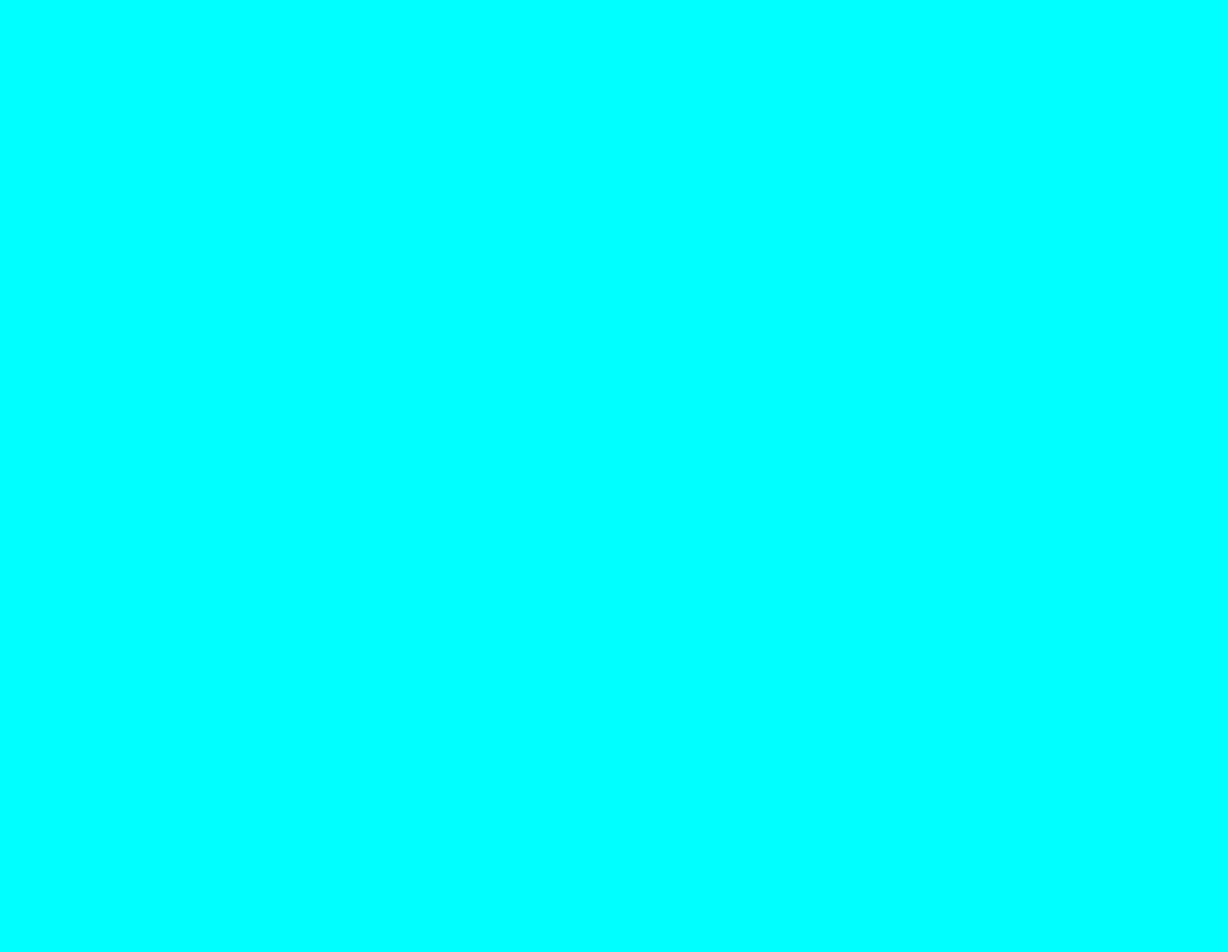
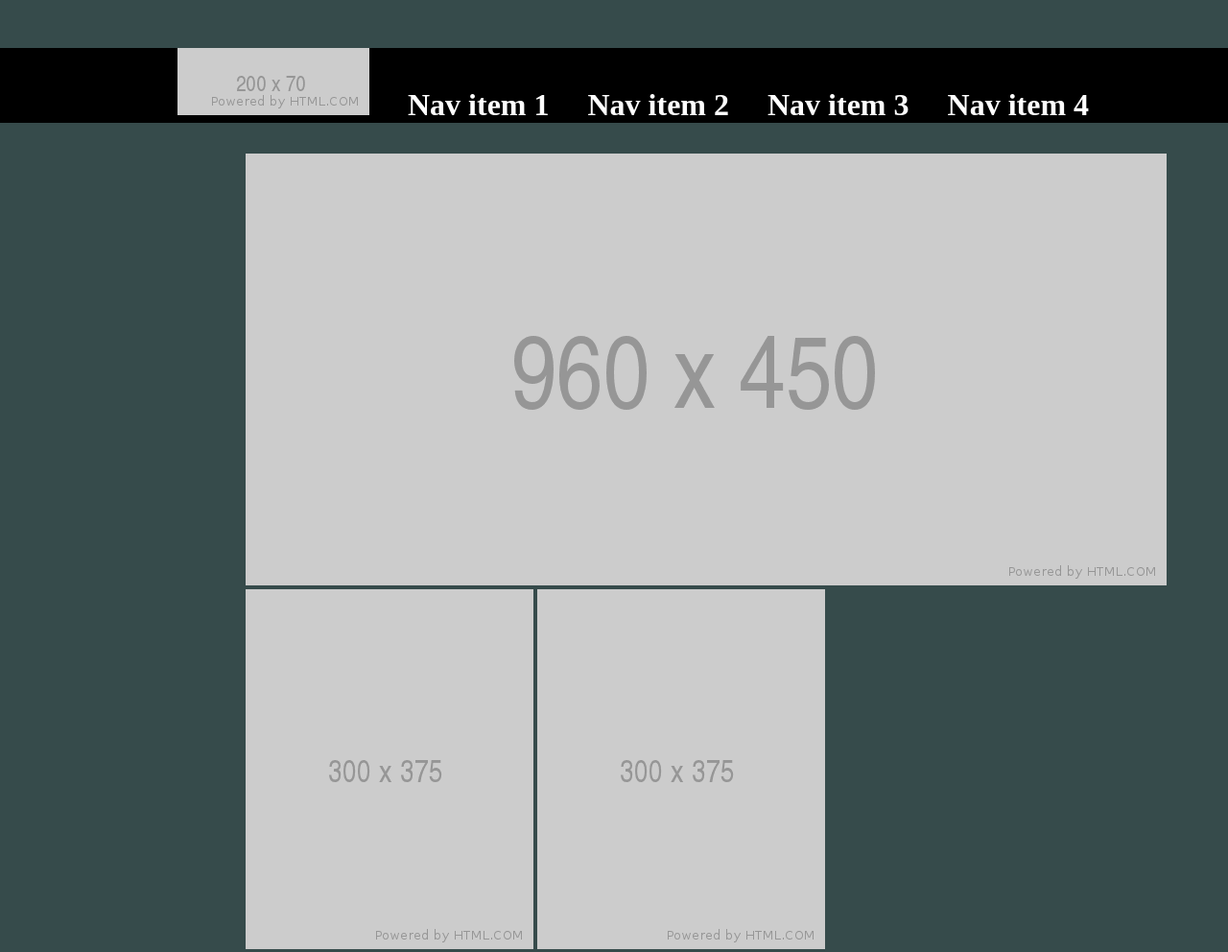
Before and after one commit to kushshrestha01/wirefame-exercise, a plain HTML site: page index.html in a window 1280 px wide. Shown: the top 992 px of the page at 96% size. Before the commit the page ends 800 px from the top, so only its background shows below. Drawn offline with Linux system fonts and the light colour scheme.

Commit message:
work on progess

```diff
--- a/css/style.css
+++ b/css/style.css
@@ -1,4 +1,34 @@
 
 body {
-  background-color: aqua;
+  background-color: rgb(54, 75, 75);
+  padding: 0;
+  margin: 0;
+  width:100%;
 }
+main {
+  width: 60%;
+  margin: 0 auto;
+}
+
+
+main div img:first-child {
+  margin-bottom: 30px;
+}
+
+header {
+  background-color: black;
+  color:white;
+  text-align: center;
+  margin-top: 50px;
+  border-top: 50px;
+}
+
+footer {
+  background-color: black;
+}
+
+li {
+  display: inline;
+}
+
+/* box */
--- a/index.html
+++ b/index.html
@@ -3,9 +3,33 @@
 <head>
   <title>Page Title</title>
   <link rel="stylesheet" href="css/style.css">
-  <script src="js/app.js"></script>
 </head>
 <body>
-
+  <header>
+    <h1>
+      <ul>
+        <img src="image/200x70.png" alt="200x70">
+        <li> &emsp;Nav item 1</li>
+        <li> &emsp;Nav item 2</li>
+        <li> &emsp;Nav item 3</li>
+        <li> &emsp;Nav item 4</li>
+      </ul>
+    </h1>
+  </header>
+  <main>
+    <!-- <div>  -->
+      <img src="image/960x450.png" alt="960x450">
+      <img src="image/300x375.png" alt="300x375">
+      <img src="image/300x375.png" alt="300x375">
+      <img src="image/300x375.png" alt="300x375">
+      <img src="image/480x400.png" alt="480x400">
+      <p>Feature Section Heading</p>
+      <p></p>
+    <!-- </div> -->
+  </main>
+  <footer>
+    <h2>this is footer</h2>
+  </footer>
+  <script src="js/app.js"></script>
 </body>
 </html>
--- a/js/app.js
+++ b/js/app.js
@@ -1,2 +1,2 @@
 'use strict';
-alert('Hi js is linked.');
+//alert('Hi js is linked.');
```
Also changed, not shown: image/200x70.png (added), image/300x375.png (added), image/480x400.png (added), image/960x450.png (added).
